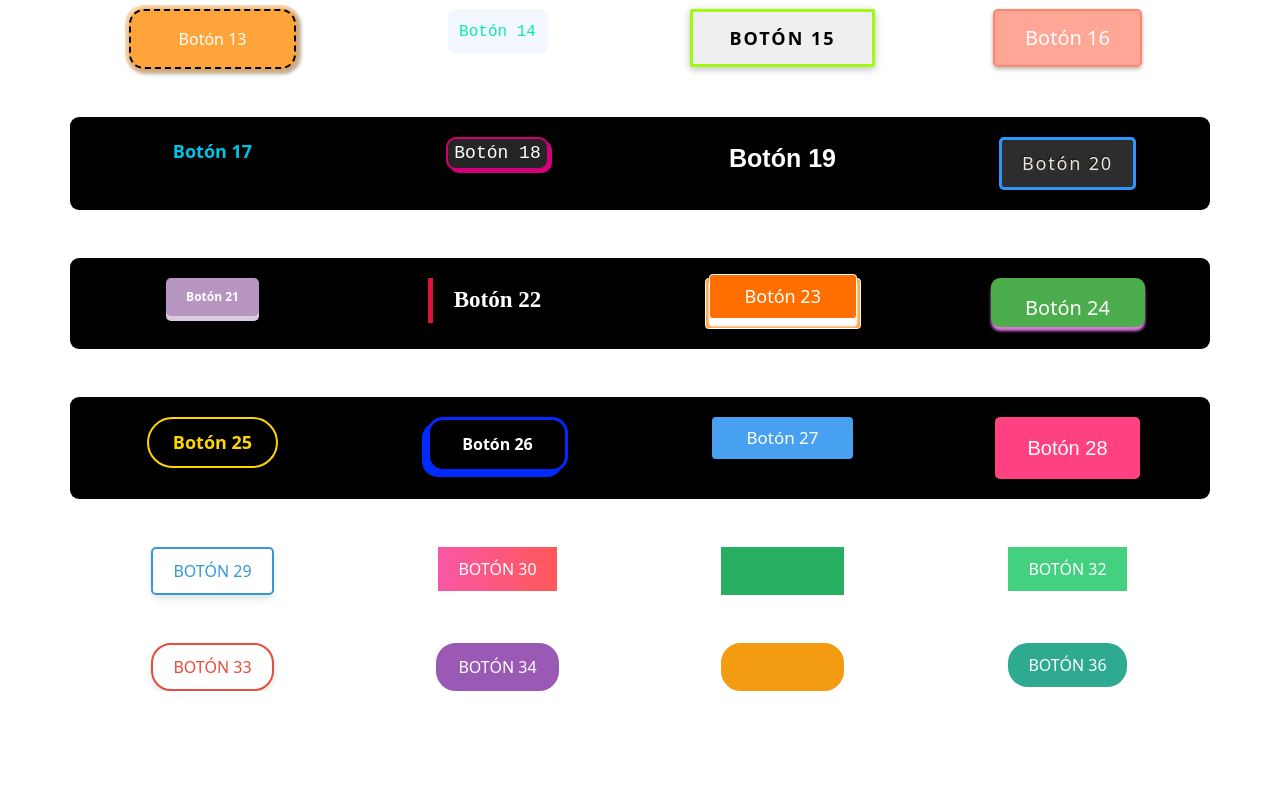
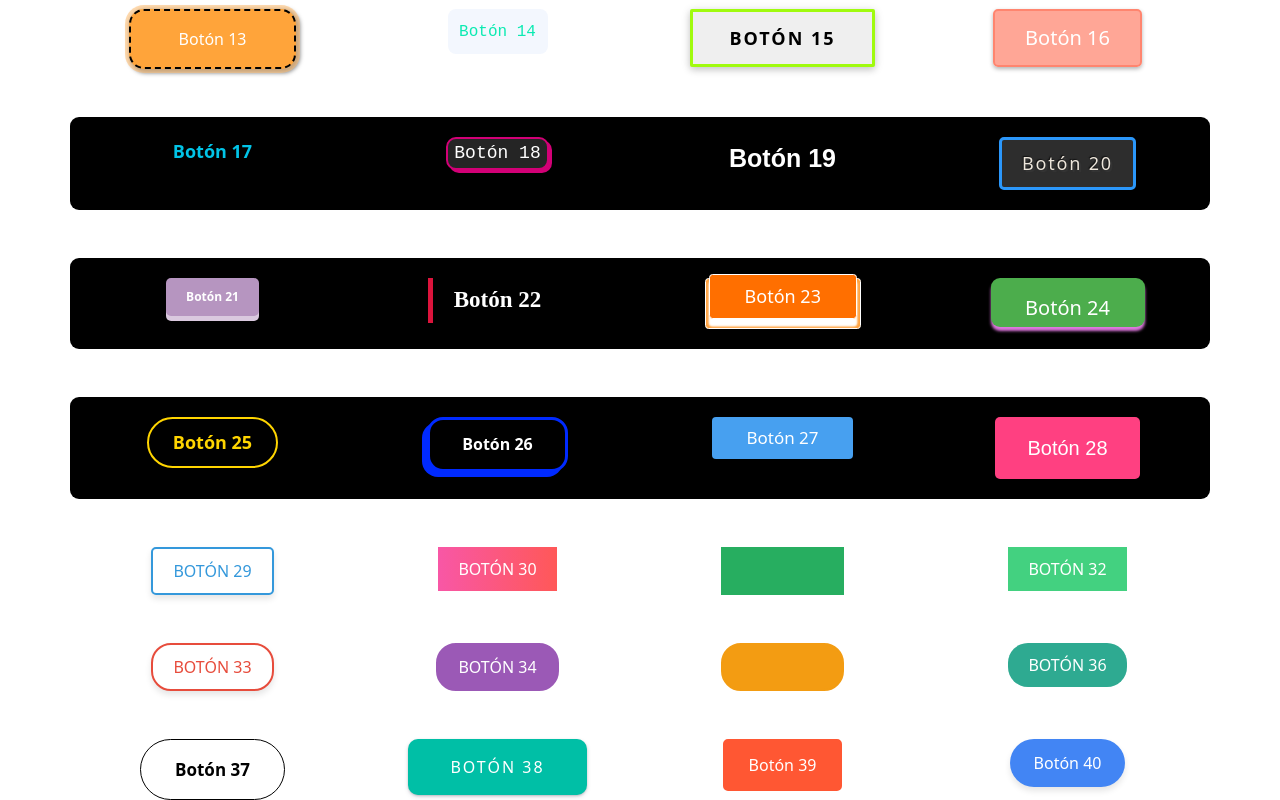
Before and after one commit to EduardoHernandezGuzman/botones-de-prueba-1, a website: page index.html in a window 1280 px wide. Shown: the part 383-1183 px from the top of the page. Before the commit the page ends 1074 px from the top, so only its background shows below. Drawn offline with nearby package versions, Linux system fonts and the light colour scheme.

Commit message:
Añadidos botones 37, 38, 39 y 40

```diff
--- a/index.html
+++ b/index.html
@@ -213,6 +213,28 @@
     </div>
   </div>
 
+  <div class="container text-center mt-5">
+    <div class="row row-cols-4">
+
+      <div class="col">
+        <button id="boton37"> Botón 37
+        </button>
+      </div>
+      <div class="col">
+        <button id="boton38"> Botón 38
+        </button>
+      </div>
+      <div class="col">
+        <button id="boton39"> Botón 39
+        </button>
+      </div>
+      <div class="col">
+        <button id="boton40"> Botón 40
+        </button>
+      </div>
+    </div>
+  </div>
+
 
   <script src="https://cdn.jsdelivr.net/npm/@popperjs/core@2.11.8/dist/umd/popper.min.js"
     integrity="sha384-I7E8VVD/ismYTF4hNIPjVp/Zjvgyol6VFvRkX/vR+Vc4jQkC+hVqc2pM8ODewa9r"
--- a/styles.css
+++ b/styles.css
@@ -1029,3 +1029,102 @@
 #boton36:hover {
   box-shadow: 0 0 20px 5px rgba(22, 160, 133, 0.7);
 }
+
+/* BOTÓN 37 */
+#boton37 {
+  background-color: #fff;
+  color: black;
+  border-radius: 10em;
+  font-size: 17px;
+  font-weight: 600;
+  padding: 1em 2em;
+  cursor: pointer;
+  transition: all 0.3s ease-in-out;
+  border: 1px solid black;
+  box-shadow: 0 0 0 0 black;
+}
+
+#boton37:hover {
+  transform: translateY(-4px) translateX(-2px);
+  box-shadow: 2px 5px 0 0 black;
+}
+
+#boton37:active {
+  transform: translateY(2px) translateX(1px);
+  box-shadow: 0 0 0 0 black;
+}
+
+/* BOTÓN 38 */
+#boton38 {
+  background-color: #00BFA6;
+  padding: 14px 40px;
+  color: #fff;
+  text-transform: uppercase;
+  letter-spacing: 2px;
+  cursor: pointer;
+  border-radius: 10px;
+  border: 2px dashed #00BFA6;
+  box-shadow: rgba(50, 50, 93, 0.25) 0px 2px 5px -1px, rgba(0, 0, 0, 0.3) 0px 1px 3px -1px;
+  transition: .4s;
+}
+
+#boton38 span:last-child {
+  display: none;
+}
+
+#boton38:hover {
+  transition: .4s;
+  border: 2px dashed #00BFA6;
+  background-color: #fff;
+  color: #00BFA6;
+}
+
+#boton38:active {
+  background-color: #87dbd0;
+}
+
+/* BOTÓN 39 */
+#boton39 {
+  background-color: #ff5733;
+  color: #fff;
+  border-radius: 5px;
+  font-size: 16px;
+  padding: 12px 24px;
+  cursor: pointer;
+  transition: all 0.3s ease-in-out;
+  border: 2px solid #ff5733;
+  box-shadow: 0 0 0 0 #ff5733;
+}
+
+#boton39:hover {
+  transform: translateY(-4px);
+  box-shadow: 0 4px 6px rgba(0, 0, 0, 0.1);
+}
+
+#boton39:active {
+  transform: translateY(2px);
+  box-shadow: 0 0 0 0 #ff5733;
+}
+
+/* BOTÓN 40 */
+#boton40 {
+  background-color: #4285f4;
+  color: #fff;
+  border-radius: 50px;
+  font-size: 16px;
+  padding: 12px 24px;
+  cursor: pointer;
+  transition: all 0.3s ease-in-out;
+  border: none;
+  box-shadow: 0 4px 6px rgba(0, 0, 0, 0.1);
+}
+
+#boton40:hover {
+  transform: scale(1.1);
+  box-shadow: 0 8px 12px rgba(0, 0, 0, 0.2);
+}
+
+#boton40:active {
+  transform: scale(0.9);
+  box-shadow: 0 0 0 rgba(0, 0, 0, 0.2);
+}
```
